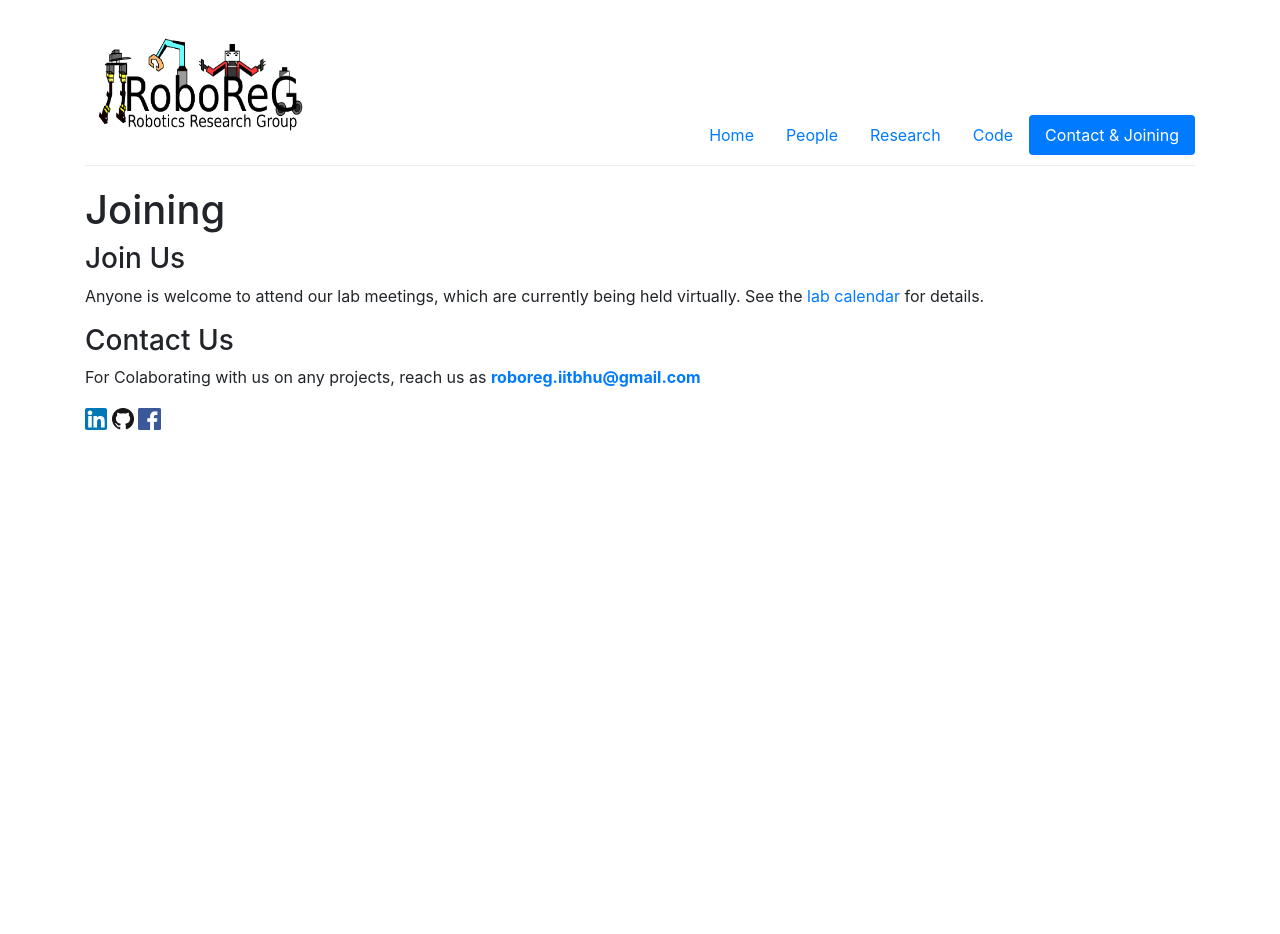
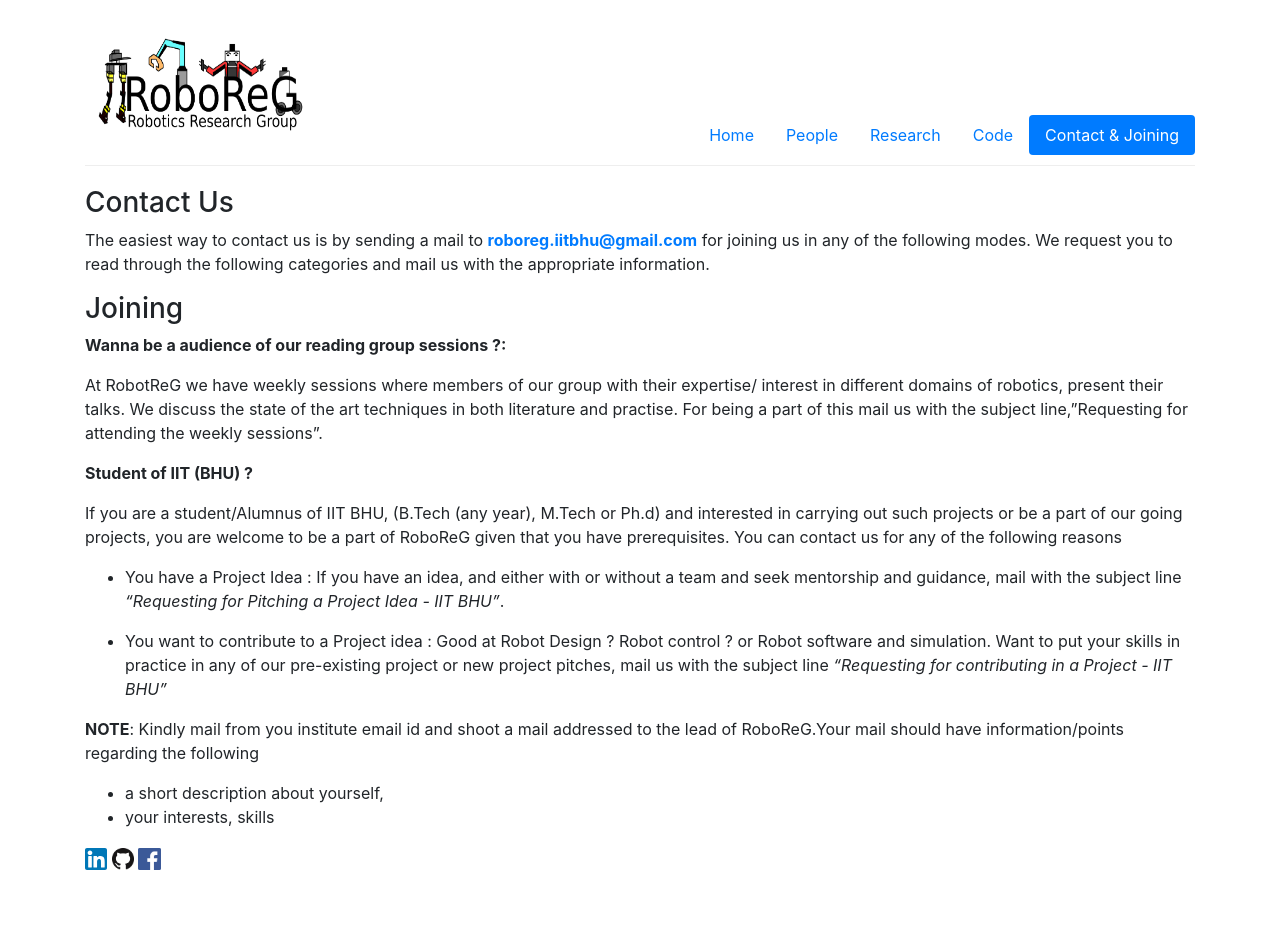
Before and after one commit to Robotics-Club-IIT-BHU/RoboReG, a Jekyll site: the page built from join.md, in a window 1280 px wide. Built offline with Jekyll 4.4.1, drawn with Linux system fonts in a browser that asks for light colours; before the commit the page ends 900 px from its top, so only the background shows below that.

Commit message:
Add joining details

```diff
--- a/join.md
+++ b/join.md
@@ -1,14 +1,30 @@
 ---
 layout: default
-title: Joining
 ---
 
+### Contact Us
+The easiest  way to contact us is by sending a mail to **[roboreg.iitbhu@gmail.com](mailto:roboreg.iitbhu@gmail.com)** for joining us in any of the following modes. We request you to read through the following categories and mail us with the appropriate information.
 
-### Join Us
-Anyone is welcome to attend our lab meetings, which are currently being held virtually. See the [lab calendar](http://roboticexplorationlab.org/calendar.html) for details.
+### Joining
 
-### Contact Us
-For Colaborating with us on any projects, reach us as **[roboreg.iitbhu@gmail.com](mailto:roboreg.iitbhu@gmail.com)**
+**Wanna be a audience of our reading group sessions ?:**
+
+At RobotReG we have weekly sessions where members  of our group with their expertise/ interest in different domains of robotics, present their talks. We discuss the state of the art techniques in both literature and practise. For being a part of this mail us with the subject line,”Requesting for attending the weekly sessions”.
+
+**Student of IIT (BHU) ?**
+
+If you are a student/Alumnus of IIT BHU, (B.Tech (any year), M.Tech or Ph.d) and interested in carrying out such projects or be a part of our going projects, you are welcome to be a part of RoboReG given that you have prerequisites. You can contact us for any of the following reasons
+
+- You have a Project Idea : If you have an idea, and either with or without a team and seek mentorship and guidance, mail with the subject line *“Requesting for Pitching a Project Idea - IIT BHU”*.
+
+- You want to contribute to a Project idea :  Good at Robot Design ? Robot control ? or Robot software and simulation. Want to put your skills in practice  in any of our pre-existing project or new project pitches, mail us with the subject line *“Requesting for contributing in a Project - IIT BHU”*
+
+**NOTE**: Kindly mail from you institute email id and shoot a mail addressed to the lead of RoboReG.Your mail should have information/points regarding the following
+- a short description about yourself,
+- your interests, skills
+
+
+
 <div>
 	<a href="https://www.linkedin.com/company/robotics-club-iit-bhu-varanasi/?originalSubdomain=in"><img src="./img/linkedin.svg" 			alt="LinkedIn" width="2%"/></a>
 
@@ -16,3 +32,5 @@ For Colaborating with us on any projects, reach us as **[roboreg.iitbhu@gmail.co
 
 	<a href="https://www.facebook.com/robotics.iitbhu/"><img src="./img/fb.png" alt="Facebook" width="2%"/></a>
 </div>
+<br>
+<br>
```
